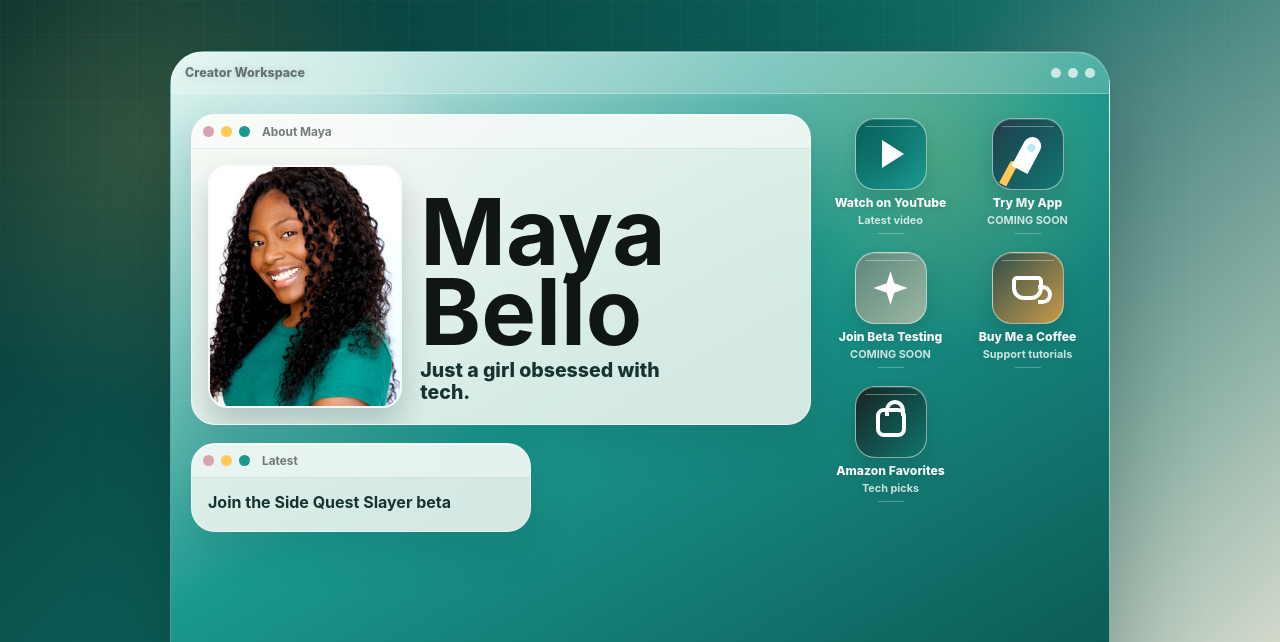
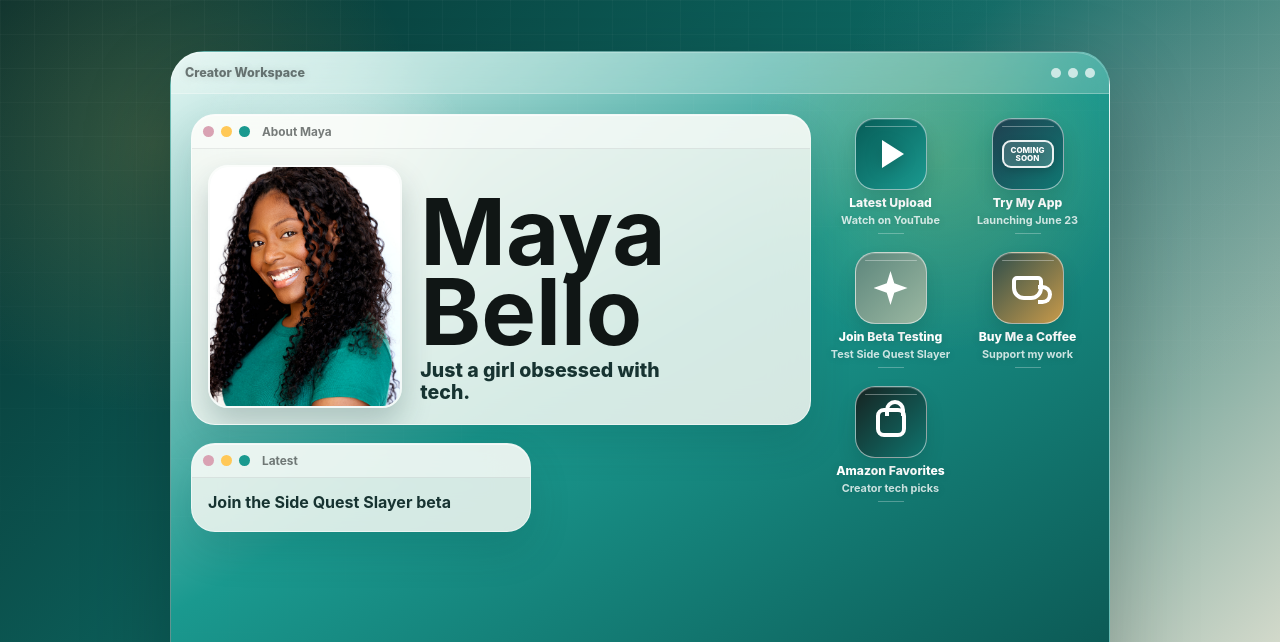
Before and after one commit to maya-loves-code/maya-link-in-bio, a website built with Vite: page index.html in a window 1280 px wide. Shown: the top 642 px of the page. Built offline with nearby package versions, Linux system fonts and the light colour scheme.

Commit message:
Update app tile copy and coming soon badge

```diff
--- a/src/content.js
+++ b/src/content.js
@@ -23,33 +23,33 @@ export const content = {
   ],
   apps: [
     {
-      label: "Watch on YouTube",
-      detail: "Latest video",
+      label: "Latest Upload",
+      detail: "Watch on YouTube",
       icon: "play",
       url: "https://youtu.be/fuGq7nKqcec?si=v5w5kH38dNsRhHNd",
       featured: true,
     },
     {
       label: "Try My App",
-      detail: "COMING SOON",
-      icon: "rocket",
+      detail: "Launching June 23",
+      icon: "app",
       url: "APP_ONE_URL",
     },
     {
       label: "Join Beta Testing",
-      detail: "COMING SOON",
+      detail: "Test Side Quest Slayer",
       icon: "spark",
       url: "APP_TWO_TESTER_FORM_URL",
     },
     {
       label: "Buy Me a Coffee",
-      detail: "Support tutorials",
+      detail: "Support my work",
       icon: "coffee",
       url: "https://buymeacoffee.com/mayabello",
     },
     {
       label: "Amazon Favorites",
-      detail: "Tech picks",
+      detail: "Creator tech picks",
       icon: "bag",
       url: "https://a.co/d/08iaAskD",
     },
--- a/src/main.js
+++ b/src/main.js
@@ -15,6 +15,7 @@ const targetAttrs = (url) =>
 
 const iconMarkup = {
   play: '<span class="glyph play-glyph"></span>',
+  app: '<span class="glyph coming-soon-glyph">Coming Soon</span>',
   rocket: '<span class="glyph rocket-glyph"></span>',
   spark: '<span class="glyph spark-glyph"></span>',
   coffee: '<span class="glyph coffee-glyph"></span>',
--- a/src/styles.css
+++ b/src/styles.css
@@ -351,6 +351,10 @@ h1 {
   background: linear-gradient(135deg, #075d58, #1a998f);
 }
 
+.app {
+  background: linear-gradient(135deg, #1f4050, #0f7772);
+}
+
 .rocket {
   background: linear-gradient(135deg, #213c4a, #0f7772);
 }
@@ -381,6 +385,25 @@ h1 {
   border-bottom: 14px solid transparent;
   border-left: 22px solid #fff;
   filter: drop-shadow(0 3px 8px rgba(0, 0, 0, 0.18));
+}
+
+.coming-soon-glyph {
+  width: 52px;
+  min-height: 28px;
+  display: grid;
+  place-items: center;
+  padding: 4px 5px;
+  border: 2px solid rgba(255, 255, 255, 0.9);
+  border-radius: 9px;
+  background: rgba(255, 255, 255, 0.16);
+  color: #fff;
+  font-size: 0.5rem;
+  font-weight: 850;
+  line-height: 1.02;
+  text-align: center;
+  text-transform: uppercase;
+  text-wrap: balance;
+  box-shadow: 0 3px 8px rgba(0, 0, 0, 0.16);
 }
 
 .rocket-glyph {
```
